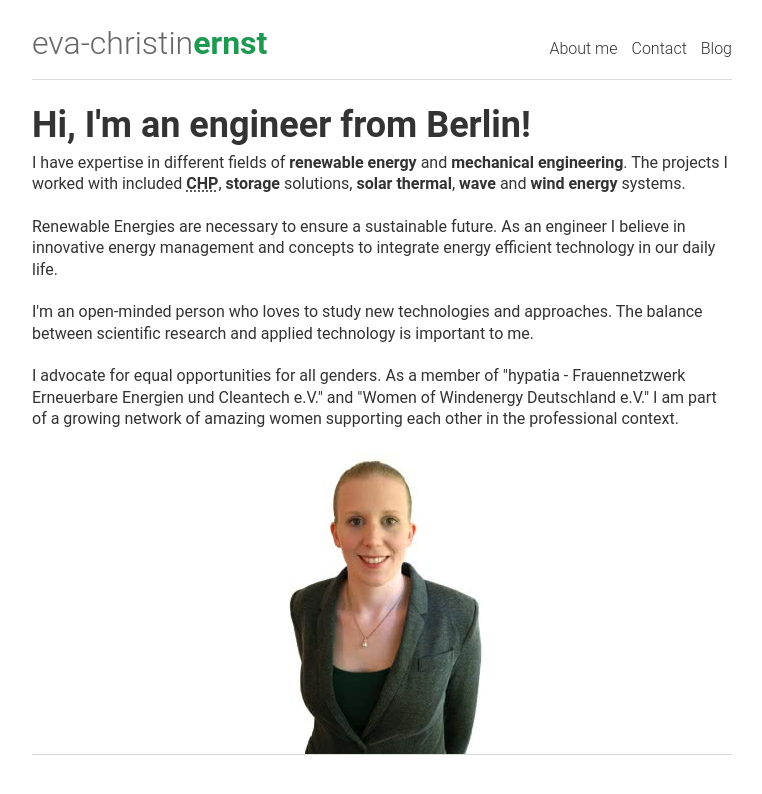
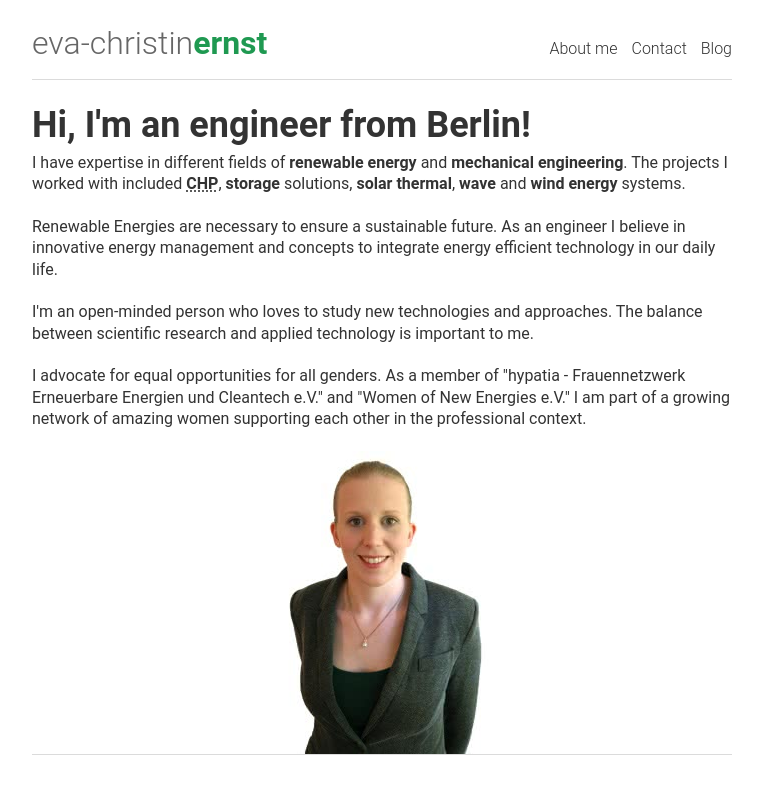
Before and after one commit to evafroehlich/website, a Jekyll site: the page built from index.html, in a window 1280 px wide. Shown: the top 794 px of the page, without its empty margins (258-1020 px from the left). Built offline with Jekyll 4.4.1, drawn with Linux system fonts in a browser that asks for light colours.

Commit message:
Change Name of Network

```diff
--- a/index.html
+++ b/index.html
@@ -30,7 +30,7 @@ layout: default
   <p>
     I advocate for equal opportunities for all genders. As a member of "hypatia
     - Frauennetzwerk Erneuerbare Energien und Cleantech e.V." and "Women of
-    Windenergy Deutschland e.V." I am part of a growing network of amazing women
+    New Energies e.V." I am part of a growing network of amazing women
     supporting each other in the professional context.
   </p>
 
```
